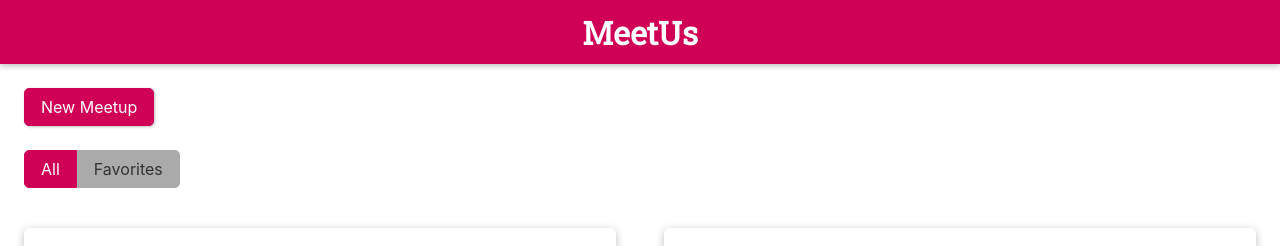
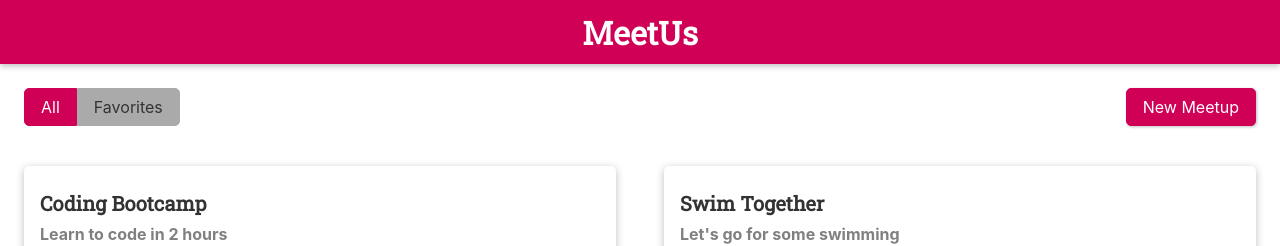
Before and after one commit to C4r50nC/svelte-meetup, a Svelte app: page / in a window 1280 px wide. Shown: the top 246 px of the page. Built offline with nearby package versions, Linux system fonts and the light colour scheme.

Commit message:
feat: move new meetup button from App to MeetupGrid

```diff
--- a/src/App.svelte
+++ b/src/App.svelte
@@ -3,7 +3,6 @@
   import MeetupDetail from './Meetups/MeetupDetail.svelte';
   import MeetupGrid from './Meetups/MeetupGrid.svelte';
   import EditMeetup from './Meetups/EditMeetup.svelte';
-  import Button from './UI/Button.svelte';
 
   import meetupStore from './Meetups/meetups-store';
 
@@ -43,9 +42,6 @@
 
 <main>
   {#if page === 'overview'}
-    <div class="meetup-controls">
-      <Button on:click={() => (editMode = 'edit')}>New Meetup</Button>
-    </div>
     {#if editMode === 'edit'}
       <EditMeetup id={editedId} on:save={savedMeetup} on:cancel={cancelEdit} />
     {/if}
@@ -53,6 +49,9 @@
       meetups={$meetups}
       on:showdetails={showDetails}
       on:edit={startEdit}
+      on:add={() => {
+        editMode = 'edit';
+      }}
     />
   {:else}
     <MeetupDetail id={pageData.id} on:close={closeDetails} />
@@ -63,8 +62,4 @@
   main {
     margin-top: 5rem;
   }
-
-  .meetup-controls {
-    margin: 1rem;
-  }
 </style>
--- a/src/Meetups/MeetupGrid.svelte
+++ b/src/Meetups/MeetupGrid.svelte
@@ -1,8 +1,13 @@
 <script>
+  import { createEventDispatcher } from 'svelte';
+
   import MeetupItem from './MeetupItem.svelte';
   import MeetupFilter from './MeetupFilter.svelte';
+  import Button from '../UI/Button.svelte';
 
   export let meetups;
+
+  const dispatch = createEventDispatcher();
 
   let favsOnly = false;
 
@@ -15,6 +20,7 @@
 
 <section id="meetup-controls">
   <MeetupFilter on:select={setFilter} />
+  <Button on:click={() => dispatch('add')}>New Meetup</Button>
 </section>
 
 <section id="meetups">
@@ -43,6 +49,8 @@
 
   #meetup-controls {
     margin: 1rem;
+    display: flex;
+    justify-content: space-between;
   }
 
   @media (min-width: 768px) {
```
